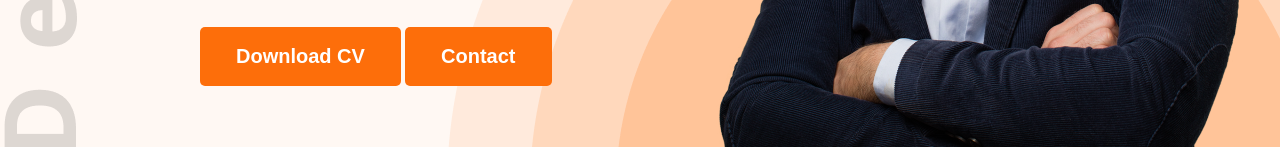
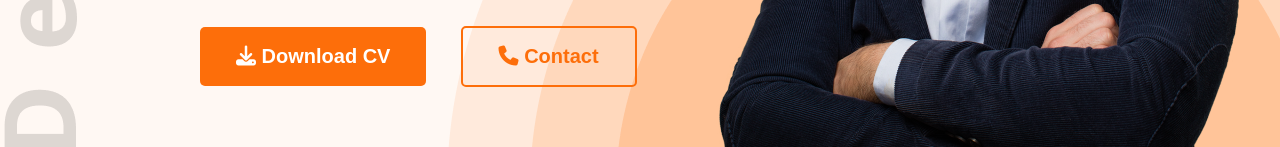
Before and after one commit to saidurrahmansayed/web-deb-protfolio, a plain HTML site: page index.html in a window 1280 px wide. Shown: the part 653-800 px from the top of the page. Drawn offline with nearby package versions, Linux system fonts and the light colour scheme.

Commit message:
complete portfolio website

```diff
--- a/index.html
+++ b/index.html
@@ -10,6 +10,7 @@
         <link href="https://fonts.googleapis.com/css2?family=Open+Sans:ital,wght@0,300..800;1,300..800&display=swap" rel="stylesheet">
         <!-- css link -->
         <link rel="stylesheet" href="styles/portfolio.css">
+        <script src="https://kit.fontawesome.com/b0500a5613.js" crossorigin="anonymous"></script>
     </head>
     <body class="open-sans-normal">
         <header class="secondary-bg">
@@ -27,8 +28,8 @@
                     <h4 class="banner-greeting dark-2">Hi, I  am</h4>
                     <h1 class="banner-title dark-1">Mary Hardy</h1>
                     <p class="banner-desc">Shot what able cold new see hold.Friendly as an betrayed formerly he. Morning because as to society behaved moments.</p>
-                    <button class="btn-primary">Download CV</button>
-                    <button class="btn-primary">Contact</button>
+                    <button class="btn-primary"><i class="fa-solid fa-download"></i> Download CV</button>
+                    <button class="btn-secondary"><i class="fa-solid fa-phone"></i> Contact</button>
                 </div>
                 <div class="banner-image">
                     <img src="images/hardy.png" alt="">
@@ -154,7 +155,7 @@
                     </div>
                 </div>
                 <div class="text-center resume-btn">
-                    <button class="btn-primary">Download CV</button>
+                    <button class="btn-primary"><i class="fa-solid fa-download"></i> Download CV</button>
                 </div>
             </section>
 
--- a/styles/portfolio.css
+++ b/styles/portfolio.css
@@ -32,6 +32,18 @@
     border: none;
     border-radius: 5px;
     cursor: pointer;
+}
+
+.btn-secondary {
+    font-size: 20px;
+    font-weight: 700;
+    padding: 17px 36px;
+    background-color: #18181800;
+    border: 2px solid #FD6E0A;
+    color: #FD6E0A;
+    border-radius: 5px;
+    cursor: pointer;
+    margin-left: 30px;
 }
 
 .secondary-bg {
```
